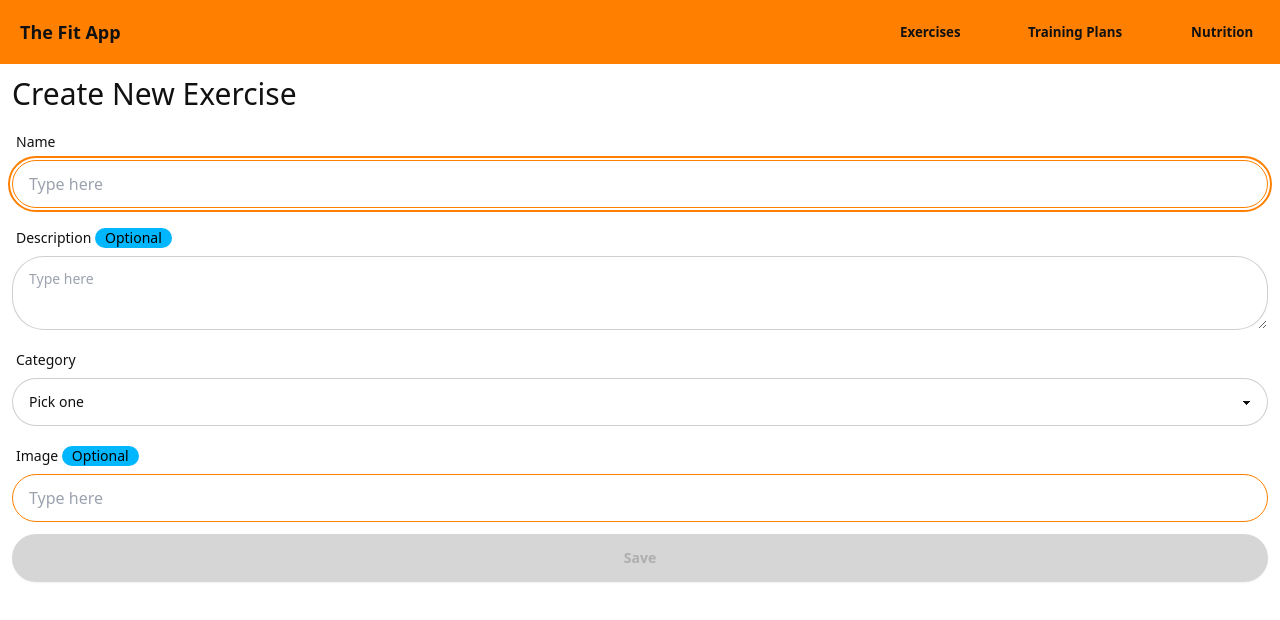
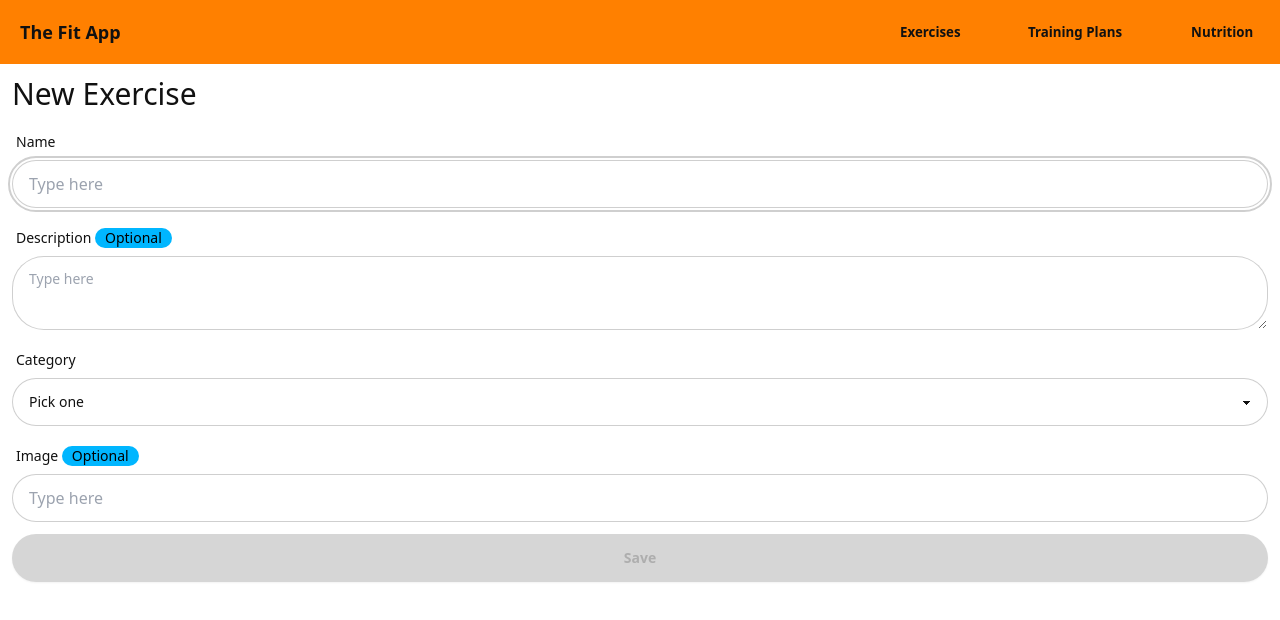
Before and after one commit to PedroArs99/the-fit-app, a SvelteKit app: page /exercises/new in a window 1280 px wide. Shown: the top 620 px of the page. Built offline with nearby package versions, Linux system fonts and the light colour scheme; some icons are missing.

Commit message:
Create Page Component

```diff
--- a/src/app.css
+++ b/src/app.css
@@ -45,7 +45,7 @@ form {
 }
 
 .input {
-  @apply input-bordered input-primary;
+  @apply input-bordered;
 }
 
 .progress {
--- a/src/routes/+layout.svelte
+++ b/src/routes/+layout.svelte
@@ -1,11 +1,13 @@
 <script lang="ts">
 	import Navbar from '$lib/ui/components/Navbar.svelte';
-	import { navigating } from '$app/stores';
+	import { navigating } from '$app/state';
 	import Spinner from '../lib/ui/components/Spinner.svelte';
+	import type { Snippet } from 'svelte';
 
 	import '../app.css';
+
 	interface Props {
-		children?: import('svelte').Snippet;
+		children?: Snippet;
 	}
 
 	let { children }: Props = $props();
@@ -14,7 +16,7 @@
 <Navbar />
 
 <div class="p-3">
-	{#if $navigating}
+	{#if navigating.to}
 		<Spinner />
 	{:else}
 		{@render children?.()}
--- a/src/routes/exercises/[id]/+page.svelte
+++ b/src/routes/exercises/[id]/+page.svelte
@@ -1,6 +1,7 @@
 <script lang="ts">
 	import LineChart from '$lib/charts/LineChart.svelte';
 	import type { Exercise } from '$lib/exercises/exercise.model';
+	import Page from '$lib/ui/components/Page.svelte';
 
 	interface Props {
 		data: { exercise: Exercise };
@@ -8,16 +9,17 @@
 
 	let { data }: Props = $props();
 
-	let diaryEntries = $derived(data.exercise.diaryEntries
-		.map((e) => ({
-			label: e.date,
-			value: e.load
-		}))
-		.slice(0, 5));
+	let diaryEntries = $derived(
+		data.exercise.diaryEntries
+			.map((e) => ({
+				label: e.date,
+				value: e.load
+			}))
+			.slice(0, 5)
+	);
 </script>
 
-<div class="exercise">
-	<h1>{data.exercise.name}</h1>
+<Page title={data.exercise.name}>
 	<div class="badge">{data.exercise.category}</div>
 
 	<div class="facts">
@@ -36,18 +38,12 @@
 			<LineChart dataPoints={diaryEntries} />
 		</div>
 	</div>
-</div>
+</Page>
+
 
 <style lang="postcss">
 	.diary {
 		@apply md:max-w-96;
-	}
-
-	.exercise {
-		display: flex;
-		flex-direction: column;
-
-		@apply gap-3;
 	}
 
 	.facts {
--- a/src/routes/exercises/[id]/update/+page.svelte
+++ b/src/routes/exercises/[id]/update/+page.svelte
@@ -1,10 +1,11 @@
 <script lang="ts">
-	import { goto } from "$app/navigation";
-	import type { Exercise } from "$lib/exercises/exercise.model";
-	import { exerciseRepository } from "$lib/exercises/exercise.repository";
+	import { goto } from '$app/navigation';
+	import type { Exercise } from '$lib/exercises/exercise.model';
+	import { exerciseRepository } from '$lib/exercises/exercise.repository';
+	import Page from '$lib/ui/components/Page.svelte';
 
 	interface Props {
-		data: { exercise: Exercise};
+		data: { exercise: Exercise };
 	}
 
 	let { data }: Props = $props();
@@ -14,36 +15,43 @@
 		name: data.exercise.name,
 		description: data.exercise.description,
 		category: data.exercise.category,
-    image: data.exercise.image,
-  })
+		image: data.exercise.image
+	});
 
 	async function submit() {
 		await exerciseRepository.update(exercise.id!, exercise);
 
-    goto(`/exercises/${exercise.id}`)
+		goto(`/exercises/${exercise.id}`);
 	}
 
 	let isFormValid = $derived(!!exercise.id && !!exercise.name && !!exercise.category);
 </script>
 
-<div class="page">
-	<h1>Update Exercise</h1>
-
+<Page title="Update Exercise">
 	<form>
 		<label class="form-control">
 			<div class="label">
 				<span class="label-text">Name</span>
 			</div>
 			<!-- svelte-ignore a11y_autofocus -->
-			<input bind:value={exercise.name} type="text" placeholder="Type here" class="input" autofocus />
+			<input
+				bind:value={exercise.name}
+				type="text"
+				placeholder="Type here"
+				class="input"
+				autofocus
+			/>
 		</label>
 
 		<label class="form-control">
 			<div class="label">
 				<span class="label-text">Description <span class="badge badge-info">Optional</span></span>
-
 			</div>
-			<textarea bind:value={exercise.description} class="textarea textarea-bordered" placeholder="Type here"></textarea>
+			<textarea
+				bind:value={exercise.description}
+				class="textarea textarea-bordered"
+				placeholder="Type here"
+			></textarea>
 		</label>
 
 		<label class="form-control">
@@ -68,18 +76,15 @@
 				<span class="label-text">Image <span class="badge badge-info">Optional</span></span>
 			</div>
 			<!-- svelte-ignore a11y_autofocus -->
-			<input bind:value={exercise.image} type="text" placeholder="Type here" class="input" autofocus />
+			<input
+				bind:value={exercise.image}
+				type="text"
+				placeholder="Type here"
+				class="input"
+				autofocus
+			/>
 		</label>
 
 		<button class="btn btn-primary" disabled={!isFormValid} onclick={submit}>Save</button>
 	</form>
-</div>
-
-<style lang="postcss">
-	.page {
-		display: flex;
-		flex-direction: column;
-
-		@apply gap-3;
-	}
-</style>
+</Page>
--- a/src/routes/exercises/new/+page.svelte
+++ b/src/routes/exercises/new/+page.svelte
@@ -2,6 +2,7 @@
 	import { goto } from "$app/navigation";
 	import type { Exercise } from "$lib/exercises/exercise.model";
 	import { exerciseRepository } from "$lib/exercises/exercise.repository";
+	import Page from "$lib/ui/components/Page.svelte";
 
   let exercise: Partial<Exercise> = $state({
     name: undefined,
@@ -22,10 +23,8 @@
   let isFormValid = $derived(!!exercise.name && !!exercise.category);
 </script>
 
-<div class="page">
-	<h1>Create New Exercise</h1>
-
-	<form>
+<Page title="New Exercise">
+		<form>
 		<label class="form-control">
 			<div class="label">
 				<span class="label-text">Name</span>
@@ -69,13 +68,4 @@
 
     <button class="btn btn-primary" disabled={!isFormValid} onclick={submit}>Save</button>
 	</form>
-</div>
-
-<style lang="postcss">
-	.page {
-		display: flex;
-		flex-direction: column;
-
-		@apply gap-3;
-	}
-</style>
+</Page>
--- a/src/routes/training-plans/[id]/+page.svelte
+++ b/src/routes/training-plans/[id]/+page.svelte
@@ -3,6 +3,7 @@
 	import DailyExerciseCard from '$lib/training-plans/components/DailyExerciseCard.svelte';
 	import type { TrainingPlan } from '$lib/training-plans/training-plan.model';
 	import { pushState } from '$app/navigation';
+	import Page from '$lib/ui/components/Page.svelte';
 
 	interface Props {
 		data: { activeWorkoutIdx: number; trainingPlan: TrainingPlan };
@@ -42,8 +43,7 @@
 	}
 </script>
 
-<div class="training-plan">
-	<h1>{trainingPlan.name}</h1>
+<Page title={trainingPlan.name}>
 
 	<div class="active-workout">
 		<div class="workout-switcher">
@@ -70,7 +70,7 @@
 			{/each}
 		</div>
 	</div>
-</div>
+</Page>
 
 <style lang="postcss">
 	.active-workout {
@@ -84,13 +84,6 @@
 		@apply flex flex-col md:flex-row gap-3;
 	}
 
-	.training-plan {
-		display: flex;
-		flex-direction: column;
-
-		@apply gap-3;
-	}
-
 	.workout-switcher {
 		display: flex;
 		flex-direction: row;
--- a/src/routes/training-plans/[id]/update/+page.svelte
+++ b/src/routes/training-plans/[id]/update/+page.svelte
@@ -1,6 +1,7 @@
 <script lang="ts">
 	import UpdateTrainingPlanExerciseCard from '$lib/training-plans/components/UpdateTrainingPlanExerciseCard.svelte';
 	import type { TrainingPlan } from '$lib/training-plans/training-plan.model';
+	import Page from '$lib/ui/components/Page.svelte';
 
 	interface Props {
 		data: { trainingPlan: TrainingPlan };
@@ -11,9 +12,7 @@
 	let { name, workouts } = props.data.trainingPlan;
 </script>
 
-<div class="training-plan">
-	<h1>{name}</h1>
-
+<Page title={name}>
 	<div class="workouts">
 		{#each workouts as workout}
 			<div class="workout">
@@ -24,16 +23,16 @@
 					{/each}
 				</div>
 			</div>
-      <div class="divider divider-neutral"></div>
+			<div class="divider divider-neutral"></div>
 		{/each}
 	</div>
-</div>
+</Page>
 
 <style lang="postcss">
 	.exercises {
 		display: flex;
 
-    @apply gap-3;
+		@apply gap-3;
 	}
 
 	.workout {
```
Lines whose indentation alone changed are shown as unchanged.
